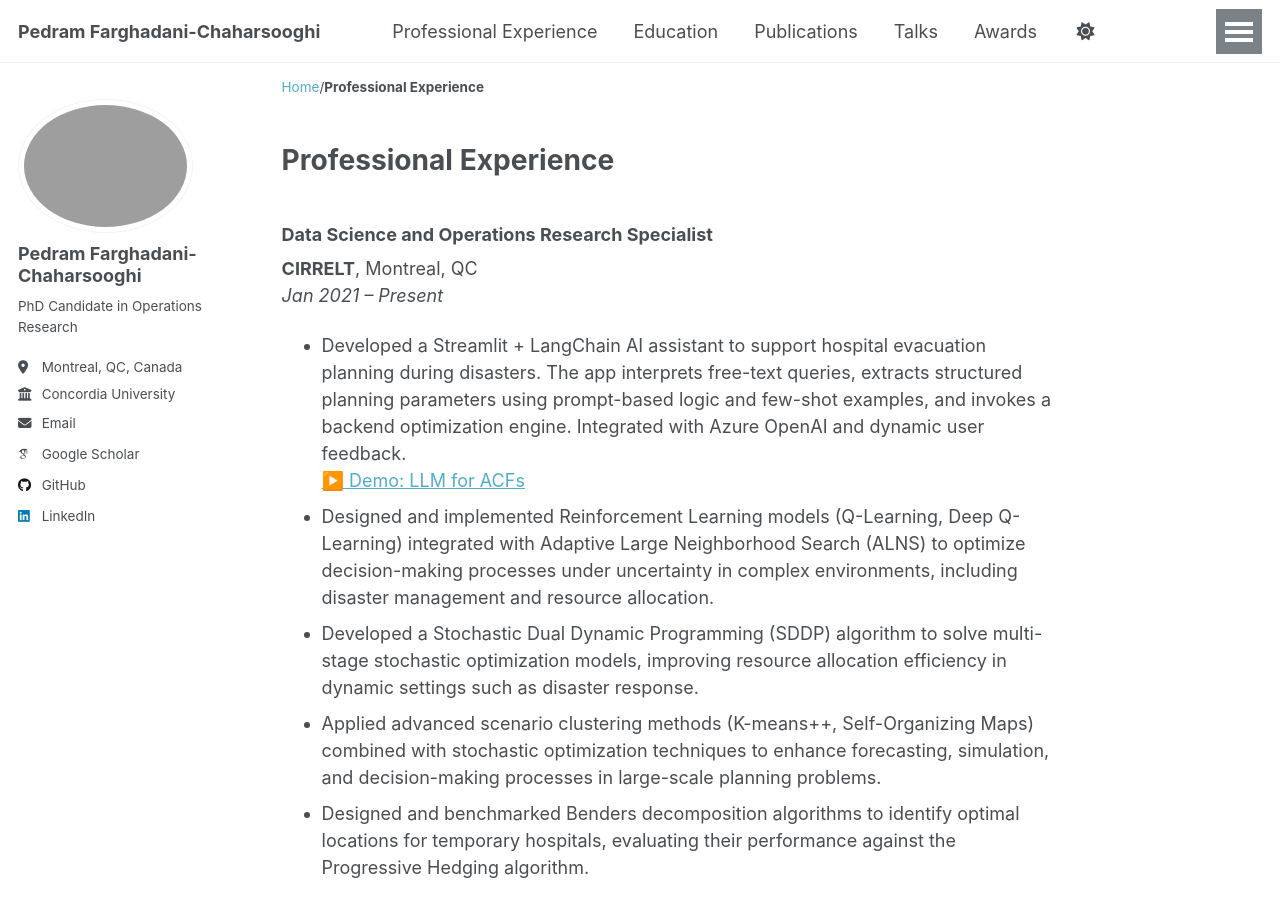
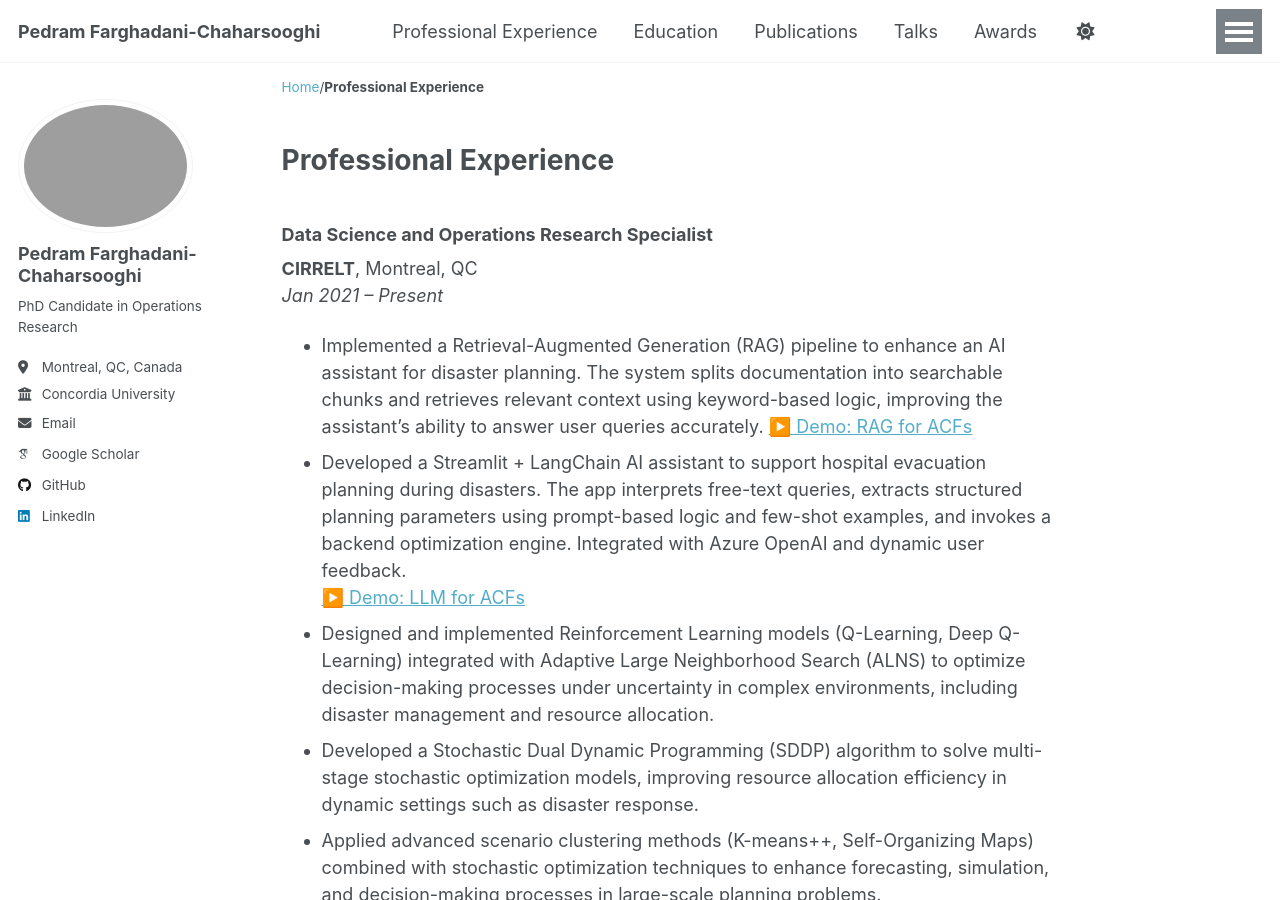
Before and after one commit to Pedram-Fdi/Pedram-Fdi.github.io, a Jekyll site: the page built from _pages/professionalexperience.md, in a window 1280 px wide and 900 px high. Built offline with Jekyll 4.4.1, drawn with Linux system fonts in a browser that asks for light colours; some web fonts are replaced.

Commit message:
Update professionalexperience.md

```diff
--- a/_pages/professionalexperience.md
+++ b/_pages/professionalexperience.md
@@ -8,6 +8,8 @@ author_profile: true
 ### Data Science and Operations Research Specialist
 **CIRRELT**, Montreal, QC
 *Jan 2021 – Present*
+- Implemented a Retrieval-Augmented Generation (RAG) pipeline to enhance an AI assistant for disaster planning. The system splits documentation into searchable chunks and retrieves relevant context using keyword-based logic, improving the assistant's ability to answer user queries accurately.
+  [▶️ Demo: RAG for ACFs](https://drive.google.com/file/d/1BD93wFNPUoqg5aCe8r5Y6V5ys2LtnUjI/view?usp=sharing)
 - Developed a Streamlit + LangChain AI assistant to support hospital evacuation planning during disasters. The app interprets free-text queries, extracts structured planning parameters using prompt-based logic and few-shot examples, and invokes a backend optimization engine. Integrated with Azure OpenAI and dynamic user feedback.
   [▶️ Demo: LLM for ACFs](https://drive.google.com/file/d/1I1Hlg1Rme-twQYp5AfTtrviWK2hv8EQf/view?usp=sharing)
 - Designed and implemented Reinforcement Learning models (Q-Learning, Deep Q-Learning) integrated with Adaptive Large Neighborhood Search (ALNS) to optimize decision-making processes under uncertainty in complex environments, including disaster management and resource allocation.
```
